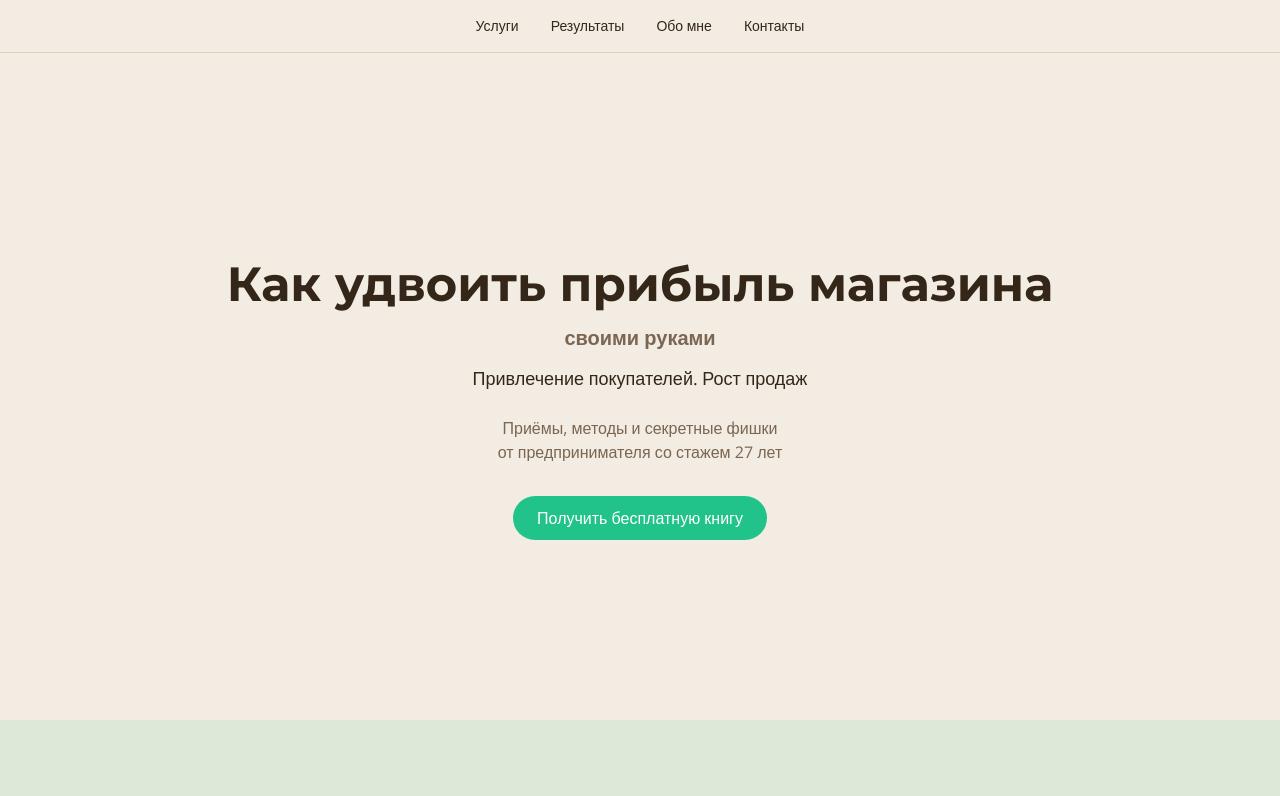
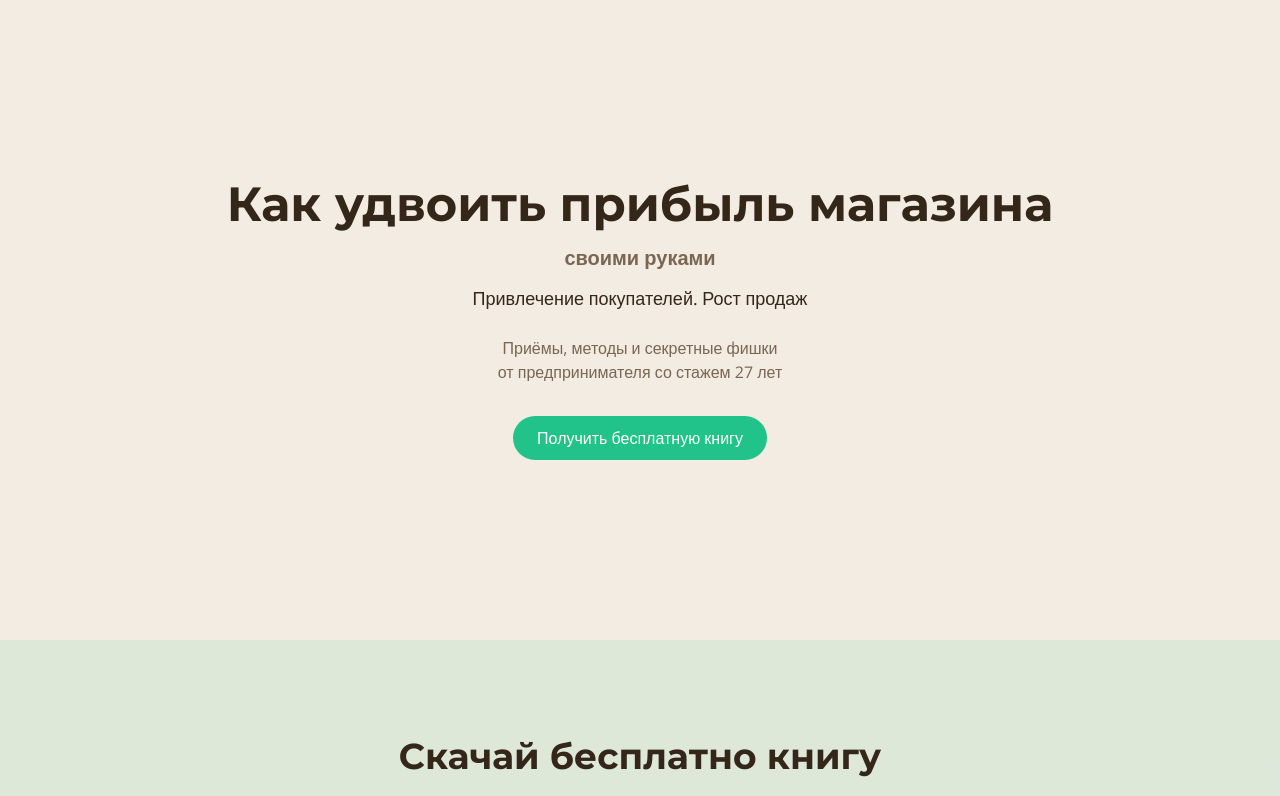
Before and after one commit to pr-poehali-dev/profit-growth-consulting, a React (Vite) app: page / in a window 1280 px wide. Shown: the top 796 px of the page. Built offline with nearby package versions, Linux system fonts and the light colour scheme.

Commit message:
Перемещение верхнего меню вниз

```diff
--- a/src/pages/Index.tsx
+++ b/src/pages/Index.tsx
@@ -31,18 +31,7 @@ export default function Index() {
 
   return (
     <div className="min-h-screen">
-      <header className="fixed top-0 left-0 right-0 bg-background/95 backdrop-blur-sm border-b border-border z-50">
-        <nav className="container mx-auto px-4 py-4 flex items-center justify-center">
-          <div className="flex gap-8">
-            <a href="#services" className="text-sm hover:text-accent transition-colors">Услуги</a>
-            <a href="#results" className="text-sm hover:text-accent transition-colors">Результаты</a>
-            <a href="#about" className="text-sm hover:text-accent transition-colors">Обо мне</a>
-            <a href="#contact" className="text-sm hover:text-accent transition-colors">Контакты</a>
-          </div>
-        </nav>
-      </header>
-
-      <main className="pt-20">
+      <main>
         <section className="min-h-[80vh] flex items-center justify-center">
           <div className="container mx-auto px-4">
             <div className="max-w-4xl mx-auto text-center animate-fade-in">
@@ -357,6 +346,17 @@ export default function Index() {
         </section>
       </main>
 
+      <nav className="bg-card border-t border-border py-6">
+        <div className="container mx-auto px-4 flex items-center justify-center">
+          <div className="flex gap-8">
+            <a href="#services" className="text-sm hover:text-accent transition-colors">Услуги</a>
+            <a href="#results" className="text-sm hover:text-accent transition-colors">Результаты</a>
+            <a href="#about" className="text-sm hover:text-accent transition-colors">Обо мне</a>
+            <a href="#contact" className="text-sm hover:text-accent transition-colors">Контакты</a>
+          </div>
+        </div>
+      </nav>
+
       <footer className="bg-primary text-primary-foreground py-12">
         <div className="container mx-auto px-4">
           <div className="grid grid-cols-1 md:grid-cols-3 gap-8">
```
